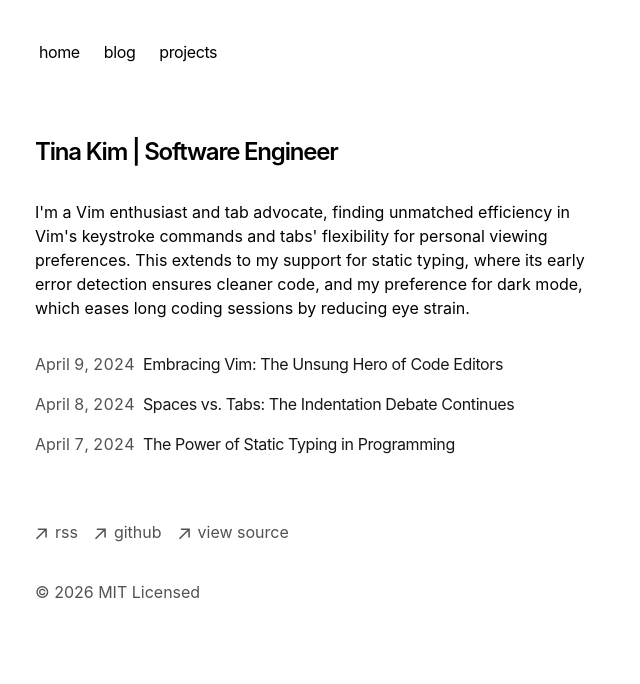
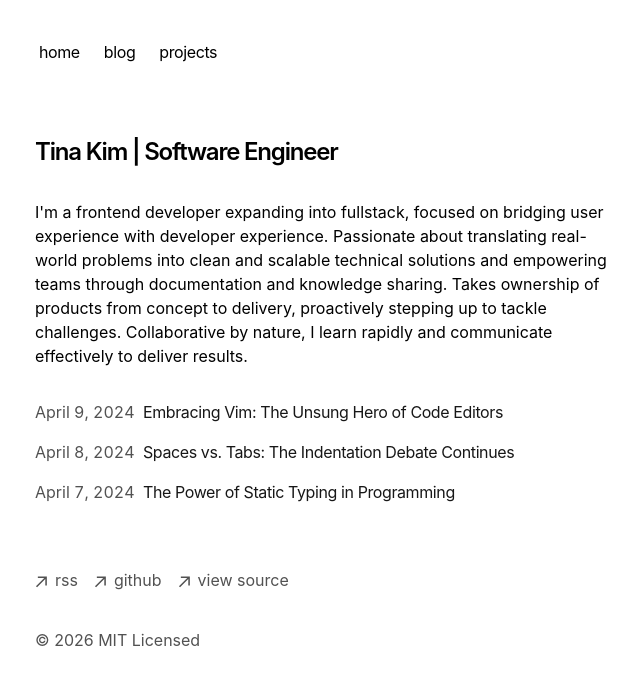
Before and after one commit to danimkim/tinakim.me, a Next.js app: page / in a window 1280 px wide. Shown: the top 684 px of the page, without its empty margins (317-957 px from the left). Built offline with nearby package versions, Linux system fonts and the light colour scheme.

Commit message:
chore: modify the introduction content on main page

```diff
--- a/app/page.tsx
+++ b/app/page.tsx
@@ -8,11 +8,7 @@ export default function Page() {
         {TITLE}
       </h1>
       <p className="mb-4">
-        {`I'm a Vim enthusiast and tab advocate, finding unmatched efficiency in
-        Vim's keystroke commands and tabs' flexibility for personal viewing
-        preferences. This extends to my support for static typing, where its
-        early error detection ensures cleaner code, and my preference for dark
-        mode, which eases long coding sessions by reducing eye strain.`}
+        {`I'm a frontend developer expanding into fullstack, focused on bridging user experience with developer experience. Passionate about translating real-world problems into clean and scalable technical solutions and empowering teams through documentation and knowledge sharing. Takes ownership of products from concept to delivery, proactively stepping up to tackle challenges. Collaborative by nature, I learn rapidly and communicate effectively to deliver results.`}
       </p>
       <div className="my-8">
         <BlogPosts />
```
